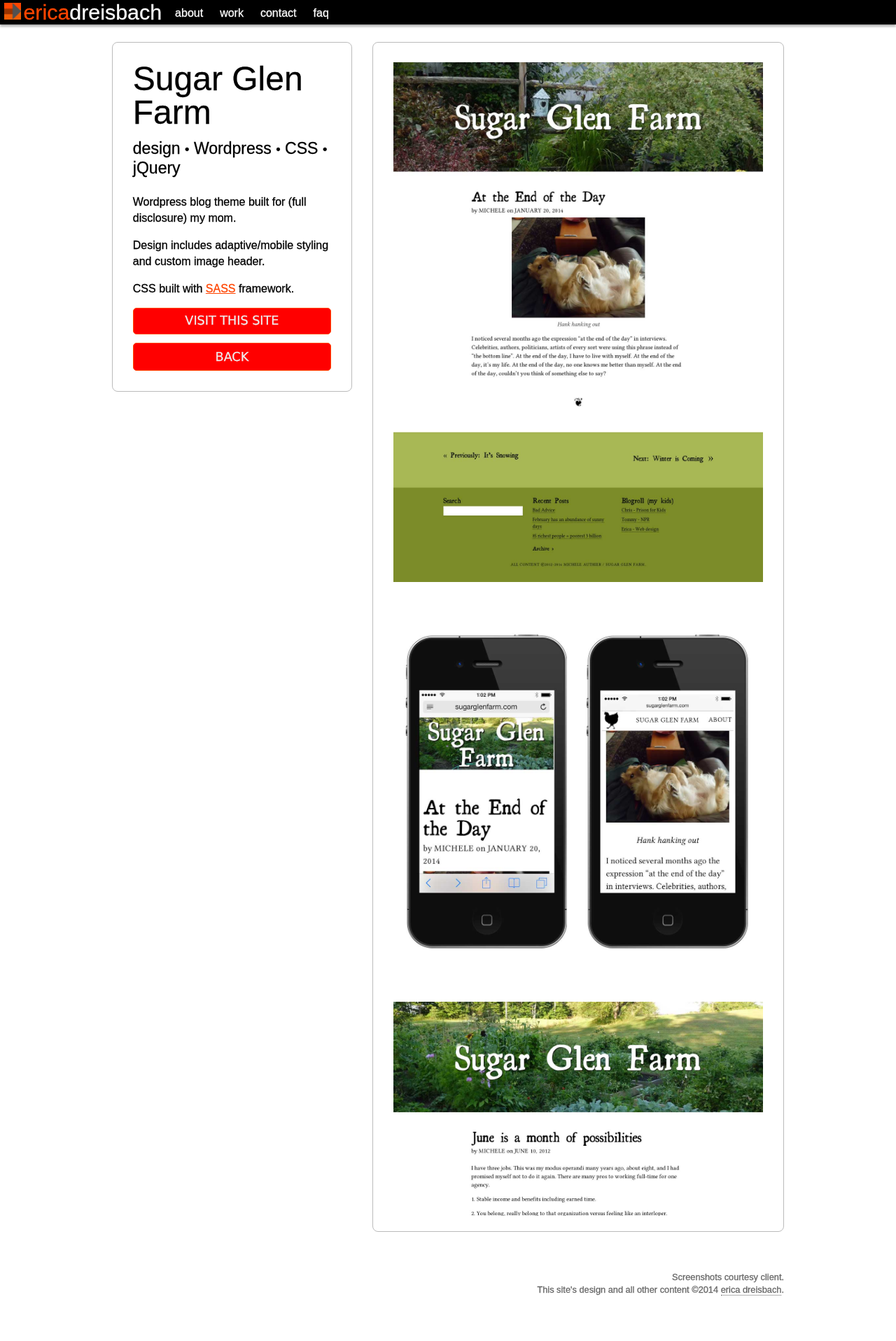
After one commit to ericadreisbachdeveloper/niek, a PHP site: page /sugarglen.php in a window 1280 px wide. The commit adds this page. Shown: the whole page at 70% size. Run offline with PHP 8.4, Linux system fonts and the light colour scheme.

Commit message:
Adding Sugar Glen to the site

```diff
--- a/index.php
+++ b/index.php
@@ -42,6 +42,12 @@
     <a href="img/citysoft-home.jpg" class="gallery" rel="citysoft-gallery" data-url="citysoft.php" title="CitySoft - Redesign implemented in CSS / jQuery / ColdFusion"><img src="img/star.png" alt="San Francisco: CitySoft" id="sf" class="star" /></a>
     <a href="img/citysoft-section.jpg" class="hidden gallery" rel="citysoft-gallery" data-url="citysoft.php" title="CitySoft - Section page"></a>
     <a href="img/citysoft-blog.jpg" class="hidden gallery" rel="citysoft-gallery" data-url="citysoft.php" title="CitySoft - Blog styling implemented in FuseTalk"></a>
+
+    <!-- VT - Sugar Glen Farm -->
+    <a href="img/sugarglen-hank.jpg" class="gallery" rel="sugarglen-gallery" data-url="sugarglen.php" title="Sugar Glen Farm - Wordpress / design"><img src="img/star.png" alt="Vermont: Sugar Glen Farm" id="vermont" class="star" /></a>
+    <a href="img/sugarglen-june.jpg" class="hidden gallery" rel="sugarglen-gallery" data-url="sugarglen.php" title="Sugar Glen Farm - Blog"></a>
+    <a href="img/sugarglen-about.jpg" class="hidden gallery" rel="sugarglen-gallery" data-url="sugarglen.php" title="Sugar Glen Farm - About"></a>
+    <a href="img/sugarglen-iphone.jpg" class="hidden gallery" rel="sugarglen-gallery" data-url="sugarglen.php" title="Sugar Glen Farm - Mobile"></a>
 
     <!-- NYC - Acelero -->
     <a href="img/acelero-home.jpg" class="gallery" rel="acelero-gallery" data-url="acelero.php" title="Acelero - Homepage"><img src="img/star.png" alt="NYC: Acelero" id="nyc" class="star"></a>
--- /dev/null
+++ b/sugarglen.php
@@ -0,0 +1,34 @@
+<?php $meta = 'Sugar Glen Farm - Wordpress theme design by Erica Dreisbach'; $bodytype = 'project sugarglen'; include('header.php'); include('page-nav.php'); ?>
+
+<section>
+ <div class="table padded-cell">
+  <div class="table-cell">
+   <div class="text info float-left">
+    <h1>Sugar Glen Farm</h1>
+    <h2>design &bull; Wordpress &bull; CSS &bull; jQuery</h2>
+    <p>Wordpress blog theme built for (full disclosure) my mom.</p>
+    <p>Design includes adaptive/mobile styling and custom image header.</p>
+    <p>CSS built with <a href="http://sass-lang.com/" target="_blank">SASS</a> framework.</p>
+    <input value="VISIT THIS SITE" id="visit-site" type="button">
+    <input value="BACK" type="button" id="home" onclick="goBack();">
+   </div><!-- .text.info.float-left -->
+
+   <div class="text workbox float-right">
+    <img src="img/sugarglen-fullscreen.jpg" alt="Sugar Glen - Home" />
+    <img src="img/sugarglen-iphone.jpg" alt="Sugar Glen - Mobile" />
+    <img src="img/sugarglen-june.jpg" alt="Sugar Glen - Blog" />
+   </div><!-- .text.workbox.float-right -->
+
+  </div><!-- .table -->
+ </div><!-- .table.padded-cell -->
+</section>
+
+<script type="text/javascript">
+ $(document).ready(function(){
+  $('#visit-site').click(function(){
+   window.open("http://sugarglenfarm.com");
+  });
+ });
+</script>
+
+<?php include('footer-project.php'); ?>
```
Also changed, not shown: img/sugarglen-about.jpg (added), img/sugarglen-fullscreen.jpg (added), img/sugarglen-hank.jpg (added), img/sugarglen-iphone.jpg (added), img/sugarglen-june.jpg (added).
